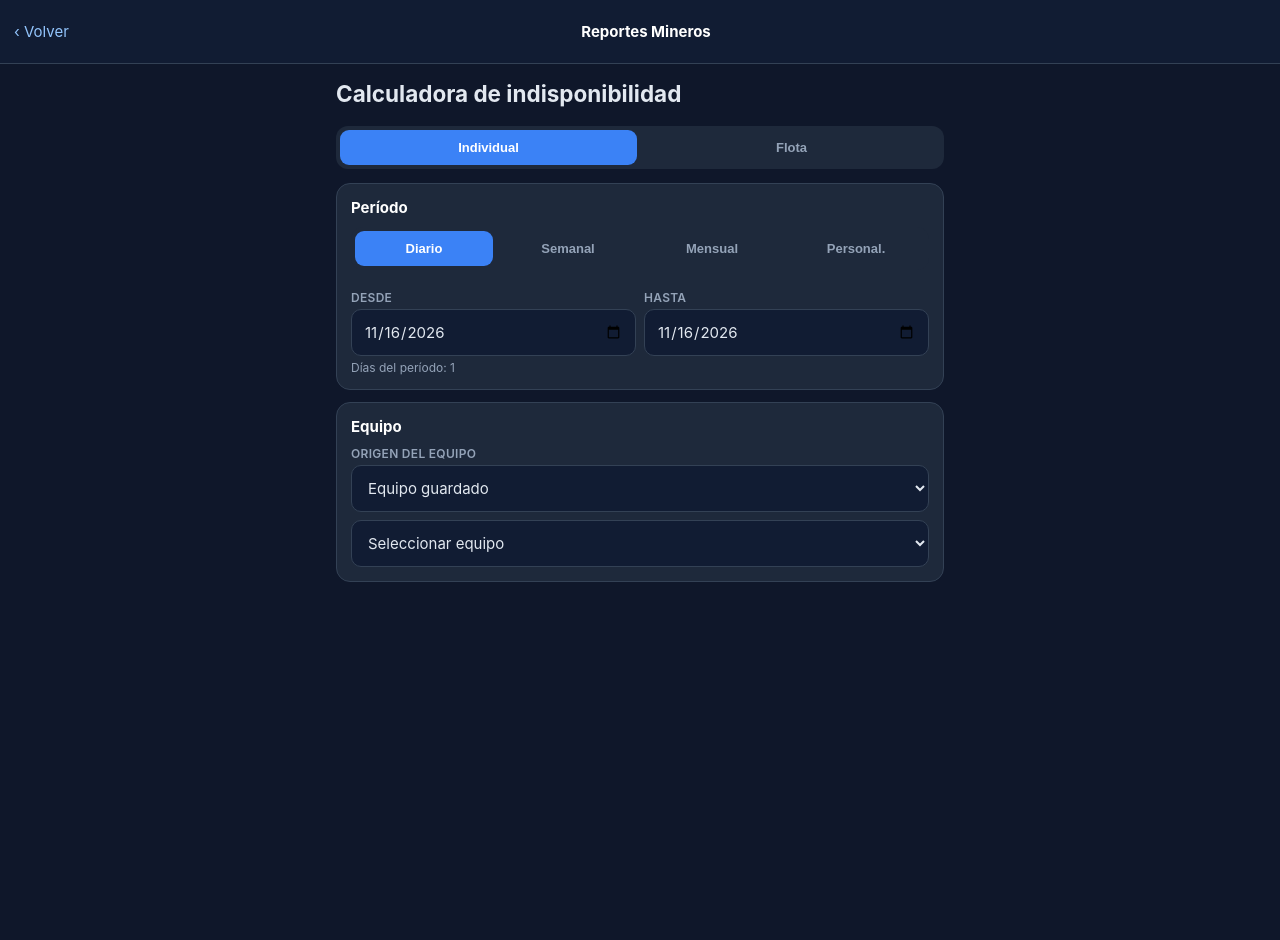
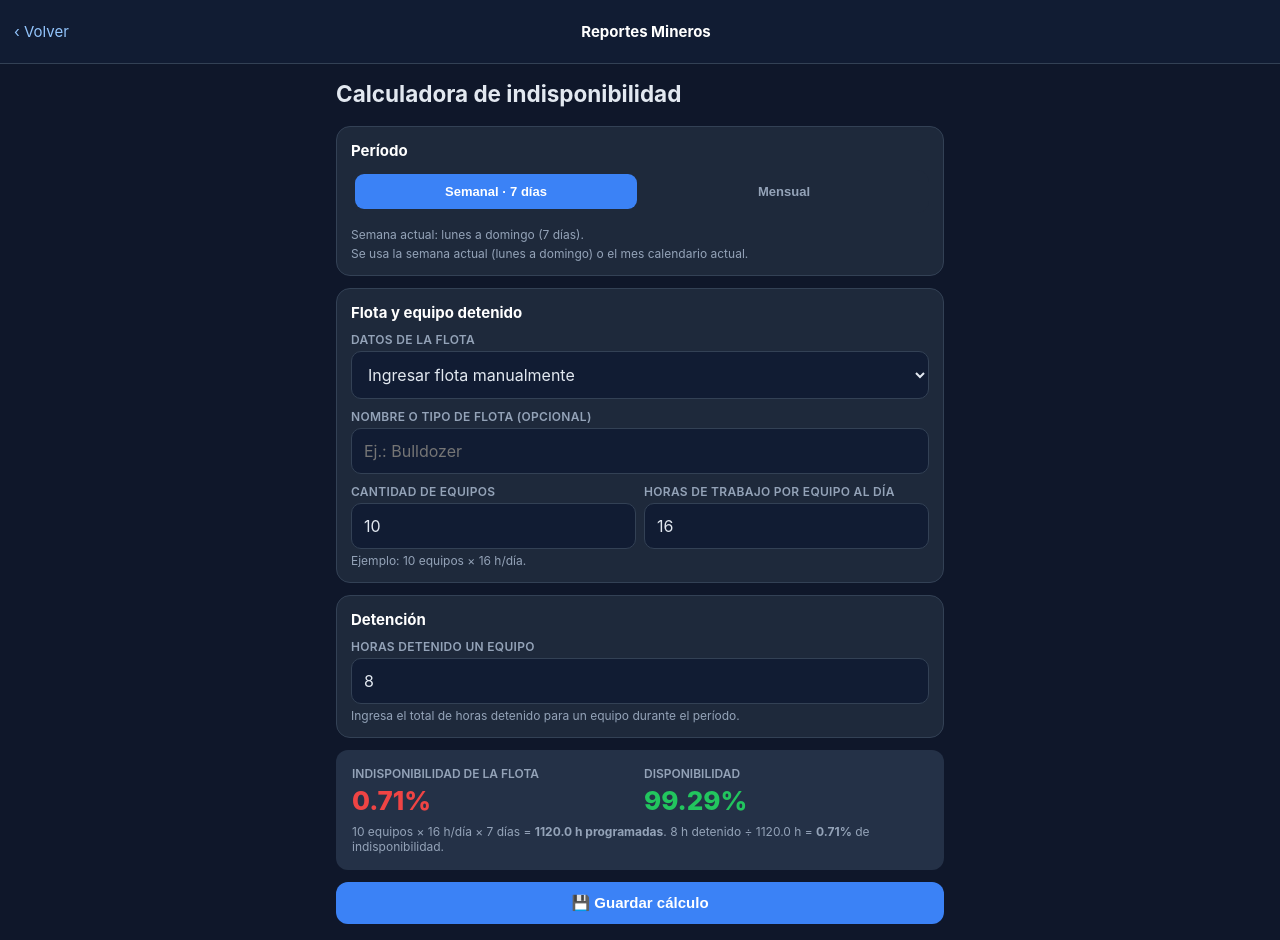
Before and after one commit to adrianmaldonadocortes/reportes-mineros, a React (Vite) app: page /#/calculadora in a window 1280 px wide. Before the commit the page ends 800 px from the top, so only its background shows below. Built offline with nearby package versions, Linux system fonts and the light colour scheme.

Commit message:
Simplify fleet unavailability calculator

```diff
--- a/src/index.css
+++ b/src/index.css
@@ -65,7 +65,7 @@ body {
 .label { display: block; font-size: 12px; color: var(--muted); margin: 10px 0 4px; font-weight: 600; text-transform: uppercase; letter-spacing: .3px; }
 .input, .select, .textarea {
   width: 100%; min-width: 0; max-width: 100%; padding: 12px; border-radius: 10px; border: 1px solid var(--border);
-  background: var(--bg-2); color: var(--text); font-size: 15px; font-family: inherit;
+  background: var(--bg-2); color: var(--text); font-size: 16px; font-family: inherit;
   outline: none;
 }
 .input:focus, .select:focus, .textarea:focus { border-color: var(--blue); }
@@ -102,6 +102,14 @@ th { color: var(--muted); font-weight: 600; font-size: 11px; text-transform: upp
 .toast { position: fixed; bottom: 20px; left: 50%; transform: translateX(-50%); background: var(--card-2); border: 1px solid var(--border); padding: 12px 20px; border-radius: 10px; z-index: 100; font-size: 14px; }
 .fab { position: fixed; bottom: 24px; right: 24px; width: 56px; height: 56px; border-radius: 50%; background: var(--orange); color: #fff; font-size: 26px; border: none; box-shadow: 0 6px 20px rgba(249,115,22,.4); cursor: pointer; z-index: 50; }
 .helper { font-size: 12px; color: var(--muted); margin-top: 4px; }
+.date-row { display: grid; grid-template-columns: minmax(0, 1fr); gap: 12px; width: 100%; min-width: 0; }
+.date-row > div { width: 100%; min-width: 0; max-width: 100%; overflow: hidden; }
+.date-row input[type="date"] {
+  display: block; box-sizing: border-box; inline-size: 100%; width: 100%; min-inline-size: 0; min-width: 0;
+  max-inline-size: 100%; max-width: 100%; font-size: 16px; -webkit-appearance: none; appearance: none;
+}
+.calculation-table { overflow-x: auto; }
+.table-sub { font-size: 11px; color: var(--muted); }
 hr { border: none; border-top: 1px solid var(--border); margin: 14px 0; }
 
 @media (max-width: 520px) {
@@ -113,9 +121,10 @@ hr { border: none; border-top: 1px solid var(--border); margin: 14px 0; }
   .tile-title, .tile-sub { overflow-wrap: anywhere; }
   .row { flex-wrap: wrap; }
   .row > * { flex-basis: calc(50% - 4px); }
-  .date-row { flex-direction: column; align-items: stretch; }
-  .date-row > * { flex-basis: auto; width: 100%; }
-  .date-row input[type="date"] { min-width: 0; width: 100%; font-size: 14px; }
+  .period-tabs { flex-wrap: wrap; }
+  .period-tabs .tab { flex: 1 1 100px; padding: 10px 6px; font-size: 12px; }
+  .date-row { grid-template-columns: minmax(0, 1fr); }
+  .date-row input[type="date"] { padding-inline: 8px; }
   .card { min-width: 0; padding: 12px; }
   .card[style*="padding: 0"] { overflow-x: auto; }
   table { table-layout: fixed; }
--- a/src/pages/CalculatorPage.tsx
+++ b/src/pages/CalculatorPage.tsx
@@ -1,84 +1,80 @@
 import { useEffect, useMemo, useState } from 'react';
-import { CalculationRow, Calculation, Equipment, Fleet, PeriodType, CalcType } from '../types';
+import type { Calculation, CalculationRow, Equipment, Fleet, PeriodType } from '../types';
 import { listEquipment, listFleets, saveCalculation, uid } from '../db';
-import { daysBetween, toDateInput, formatDate } from '../utils';
+
+type Period = Exclude<PeriodType, 'daily'>;
+
+const pad = (value: number) => String(value).padStart(2, '0');
+const dateInput = (date: Date) => `${date.getFullYear()}-${pad(date.getMonth() + 1)}-${pad(date.getDate())}`;
+
+function currentPeriod(period: Period) {
+  const now = new Date();
+  if (period === 'monthly') {
+    const start = new Date(now.getFullYear(), now.getMonth(), 1);
+    const end = new Date(now.getFullYear(), now.getMonth() + 1, 0);
+    return { startDate: dateInput(start), endDate: dateInput(end), days: end.getDate() };
+  }
+  const start = new Date(now.getFullYear(), now.getMonth(), now.getDate());
+  start.setDate(start.getDate() - ((start.getDay() + 6) % 7));
+  const end = new Date(start);
+  end.setDate(end.getDate() + 6);
+  return { startDate: dateInput(start), endDate: dateInput(end), days: 7 };
+}
 
 export default function CalculatorPage() {
   const [equipments, setEquipments] = useState<Equipment[]>([]);
   const [fleets, setFleets] = useState<Fleet[]>([]);
-  const [type, setType] = useState<CalcType>('individual');
-  const [period, setPeriod] = useState<PeriodType>('daily');
-  const [startDate, setStartDate] = useState(toDateInput(new Date().toISOString()));
-  const [endDate, setEndDate] = useState(toDateInput(new Date().toISOString()));
-  const [selectedFleet, setSelectedFleet] = useState<string>('');
-  const [selectedEquipment, setSelectedEquipment] = useState<string>('');
-  const [individualSource, setIndividualSource] = useState<'registered' | 'fleet' | 'manual'>('registered');
-  const [manualEquipment, setManualEquipment] = useState({ internalNumber: '', name: '', dailyHours: 24 });
-  const [individualHours, setIndividualHours] = useState<number>(0);
-  const [fleetHours, setFleetHours] = useState<Record<string, number>>({});
+  const [period, setPeriod] = useState<Period>('weekly');
+  const [source, setSource] = useState<'registered' | 'manual'>('registered');
+  const [selectedEquipment, setSelectedEquipment] = useState('');
+  const [manualFleet, setManualFleet] = useState({ name: '', count: 10, dailyHours: 16 });
+  const [stoppedHours, setStoppedHours] = useState(8);
   const [saved, setSaved] = useState<string | null>(null);
 
   useEffect(() => {
     (async () => {
-      setEquipments(await listEquipment());
-      setFleets(await listFleets());
+      const [equipmentList, fleetList] = await Promise.all([listEquipment(), listFleets()]);
+      setEquipments(equipmentList.filter(e => e.status === 'active'));
+      setFleets(fleetList);
+      if (equipmentList.some(e => e.status === 'active')) setSelectedEquipment(equipmentList.find(e => e.status === 'active')!.id);
+      else setSource('manual');
     })();
   }, []);
 
-  const applyPeriod = (p: PeriodType) => {
-    setPeriod(p);
-    const start = new Date(startDate);
-    if (p === 'daily') setEndDate(toDateInput(start.toISOString()));
-    if (p === 'weekly') { const e = new Date(start); e.setDate(e.getDate() + 6); setEndDate(toDateInput(e.toISOString())); }
-    if (p === 'monthly') { const e = new Date(start); e.setDate(e.getDate() + 29); setEndDate(toDateInput(e.toISOString())); }
-  };
+  const equipment = equipments.find(e => e.id === selectedEquipment);
+  const equipmentFleet = equipment?.fleetId
+    ? equipments.filter(e => e.fleetId === equipment.fleetId)
+    : equipment ? [equipment] : [];
+  const fleetCount = source === 'manual' ? manualFleet.count : equipmentFleet.length;
+  const fleetDailyHours = source === 'manual'
+    ? manualFleet.count * manualFleet.dailyHours
+    : equipmentFleet.reduce((sum, e) => sum + e.dailyHours, 0);
+  const fleetName = source === 'manual'
+    ? manualFleet.name.trim() || 'Flota ingresada manualmente'
+    : (fleets.find(f => f.id === equipment?.fleetId)?.name || equipment?.name || 'Flota');
+  const { startDate, endDate, days } = useMemo(() => currentPeriod(period), [period]);
+  const totalProgrammed = fleetDailyHours * days;
+  const unavailability = totalProgrammed > 0 ? (stoppedHours / totalProgrammed) * 100 : 0;
+  const availability = 100 - unavailability;
+  const canCalculate = fleetCount > 0 && fleetDailyHours > 0 && stoppedHours >= 0;
 
-  const days = useMemo(() => daysBetween(startDate, endDate), [startDate, endDate]);
-
-  const fleetEquipments = useMemo(
-    () => equipments.filter(e => e.status === 'active' && e.fleetId === selectedFleet),
-    [equipments, selectedFleet]
-  );
-
-  const rows: CalculationRow[] = useMemo(() => {
-    if (type === 'individual') {
-      if (individualSource === 'manual') {
-        const internalNumber = manualEquipment.internalNumber.trim() || manualEquipment.name.trim();
-        if (!internalNumber || manualEquipment.dailyHours <= 0) return [];
-        return [{
-          equipmentId: 'manual', internalNumber, name: manualEquipment.name.trim() || 'Equipo manual',
-          dailyHours: manualEquipment.dailyHours, stoppedHours: individualHours
-        }];
-      }
-      const eq = equipments.find(e => e.id === selectedEquipment);
-      if (!eq) return [];
-      return [{
-        equipmentId: eq.id, internalNumber: eq.internalNumber, name: eq.name || eq.type,
-        dailyHours: eq.dailyHours, stoppedHours: individualHours
-      }];
-    } else {
-      return fleetEquipments.map(e => ({
-        equipmentId: e.id, internalNumber: e.internalNumber, name: e.name || e.type,
-        dailyHours: e.dailyHours, stoppedHours: fleetHours[e.id] || 0
-      }));
-    }
-  }, [type, individualSource, manualEquipment, selectedEquipment, equipments, individualHours, fleetEquipments, fleetHours]);
-
-  const totalProgrammed = rows.reduce((s, r) => s + r.dailyHours * days, 0);
-  const totalStopped = rows.reduce((s, r) => s + r.stoppedHours, 0);
-  const unavailability = totalProgrammed > 0 ? (totalStopped / totalProgrammed) * 100 : 0;
-  const availability = 100 - unavailability;
+  const rows: CalculationRow[] = canCalculate ? [{
+    equipmentId: source === 'manual' ? 'manual-fleet' : equipment?.id || '',
+    internalNumber: `${fleetCount} equipos`,
+    name: source === 'manual' ? manualFleet.name.trim() || 'Flota manual' : fleetName,
+    dailyHours: fleetDailyHours,
+    stoppedHours
+  }] : [];
 
   const save = async () => {
-    if (!rows.length) { alert('Sin datos para guardar.'); return; }
-    const c: Calculation = {
-      id: uid(), type, period, startDate, endDate, days,
-      fleetId: type === 'fleet' ? selectedFleet : undefined,
-      fleetName: type === 'fleet' ? fleets.find(f => f.id === selectedFleet)?.name : undefined,
-      rows, totalProgrammed, totalStopped, unavailability, availability,
-      createdAt: Date.now()
+    if (!canCalculate) return;
+    const calculation: Calculation = {
+      id: uid(), type: 'fleet', period, startDate, endDate, days,
+      fleetId: source === 'registered' ? equipment?.fleetId : undefined,
+      fleetName, rows, totalProgrammed, totalStopped: stoppedHours,
+      unavailability, availability, createdAt: Date.now()
     };
-    await saveCalculation(c);
+    await saveCalculation(calculation);
     setSaved('Cálculo guardado en el historial.');
     setTimeout(() => setSaved(null), 2500);
   };
@@ -87,115 +83,74 @@ export default function CalculatorPage() {
     <>
       <h2 style={{ marginTop: 0 }}>Calculadora de indisponibilidad</h2>
 
-      <div className="tabs">
-        <button className={'tab ' + (type === 'individual' ? 'active' : '')} onClick={() => setType('individual')}>Individual</button>
-        <button className={'tab ' + (type === 'fleet' ? 'active' : '')} onClick={() => setType('fleet')}>Flota</button>
+      <div className="card">
+        <div className="card-title">Período</div>
+        <div className="tabs period-tabs">
+          <button className={'tab ' + (period === 'weekly' ? 'active' : '')} onClick={() => setPeriod('weekly')}>Semanal · 7 días</button>
+          <button className={'tab ' + (period === 'monthly' ? 'active' : '')} onClick={() => setPeriod('monthly')}>Mensual</button>
+        </div>
+        <div className="helper">{period === 'weekly' ? 'Semana actual: lunes a domingo (7 días).' : `Mes calendario actual (${days} días).`}</div>
+        <div className="helper">Se usa la semana actual (lunes a domingo) o el mes calendario actual.</div>
       </div>
 
       <div className="card">
-        <div className="card-title">Período</div>
-        <div className="tabs" style={{ marginBottom: 10 }}>
-          <button className={'tab ' + (period === 'daily' ? 'active' : '')} onClick={() => applyPeriod('daily')}>Diario</button>
-          <button className={'tab ' + (period === 'weekly' ? 'active' : '')} onClick={() => applyPeriod('weekly')}>Semanal</button>
-          <button className={'tab ' + (period === 'monthly' ? 'active' : '')} onClick={() => applyPeriod('monthly')}>Mensual</button>
-          <button className={'tab ' + (period === 'custom' ? 'active' : '')} onClick={() => applyPeriod('custom')}>Personal.</button>
+        <div className="card-title">Flota y equipo detenido</div>
+        <label className="label" htmlFor="fleet-source">Datos de la flota</label>
+        <select id="fleet-source" className="select" value={source}
+          onChange={e => setSource(e.target.value as 'registered' | 'manual')}>
+          <option value="registered">Elegir un equipo guardado</option>
+          <option value="manual">Ingresar flota manualmente</option>
+        </select>
+
+        {source === 'registered' ? <>
+          <label className="label" htmlFor="equipment-select">Equipo detenido</label>
+          <select id="equipment-select" className="select" value={selectedEquipment} onChange={e => setSelectedEquipment(e.target.value)}>
+            <option value="">Seleccionar equipo</option>
+            {equipments.map(e => {
+              const fleet = fleets.find(f => f.id === e.fleetId);
+              return <option key={e.id} value={e.id}>
+                {e.internalNumber} · {e.name || e.type}{fleet ? ` · Flota: ${fleet.name}` : ' · Sin flota'}
+              </option>;
+            })}
+          </select>
+          {equipment && <div className="helper">
+            {equipment.fleetId
+              ? `${equipmentFleet.length} equipo(s) en la flota · ${fleetDailyHours} horas programadas por día en total.`
+              : 'Este equipo no está asociado a una flota guardada; se calculará como un equipo.'}
+          </div>}
+        </> : <>
+          <label className="label" htmlFor="manual-fleet-name">Nombre o tipo de flota (opcional)</label>
+          <input id="manual-fleet-name" className="input" placeholder="Ej.: Bulldozer" value={manualFleet.name}
+            onChange={e => setManualFleet(v => ({ ...v, name: e.target.value }))} />
+          <div className="row">
+            <div>
+              <label className="label" htmlFor="manual-fleet-count">Cantidad de equipos</label>
+              <input id="manual-fleet-count" className="input" type="number" min="1" step="1" value={manualFleet.count}
+                onChange={e => setManualFleet(v => ({ ...v, count: Number(e.target.value) || 0 }))} />
             </div>
-        <div className="row date-row">
-          <div><label className="label">Desde</label><input className="input" type="date" value={startDate} onChange={e => setStartDate(e.target.value)} /></div>
-          <div><label className="label">Hasta</label><input className="input" type="date" value={endDate} onChange={e => setEndDate(e.target.value)} /></div>
+            <div>
+              <label className="label" htmlFor="manual-fleet-hours">Horas de trabajo por equipo al día</label>
+              <input id="manual-fleet-hours" className="input" type="number" min="0.5" step="0.5" value={manualFleet.dailyHours}
+                onChange={e => setManualFleet(v => ({ ...v, dailyHours: Number(e.target.value) || 0 }))} />
             </div>
-        <div className="helper">Días del período: {days}</div>
+          </div>
+          <div className="helper">Ejemplo: 10 equipos × 16 h/día.</div>
+        </>}
       </div>
 
-      {type === 'individual' && (
       <div className="card">
-          <div className="card-title">Equipo</div>
-          <label className="label" htmlFor="equipment-source">Origen del equipo</label>
-          <select id="equipment-source" className="select" value={individualSource}
-            onChange={e => { setIndividualSource(e.target.value as typeof individualSource); setSelectedEquipment(''); }}>
-            <option value="registered">Equipo guardado</option>
-            <option value="fleet">Elegir desde mi flota</option>
-            <option value="manual">Ingresar equipo manualmente</option>
-          </select>
-          {individualSource === 'registered' && (
-            <select className="select" style={{ marginTop: 8 }} value={selectedEquipment} onChange={e => setSelectedEquipment(e.target.value)}>
-              <option value="">Seleccionar equipo</option>
-              {equipments.map(e => <option key={e.id} value={e.id}>{e.internalNumber} · {e.name || e.type} ({e.dailyHours}h/día)</option>)}
-            </select>
-          )}
-          {individualSource === 'fleet' && <>
-            <label className="label" htmlFor="individual-fleet">Flota</label>
-            <select id="individual-fleet" className="select" value={selectedFleet}
-              onChange={e => { setSelectedFleet(e.target.value); setSelectedEquipment(''); }}>
-              <option value="">Seleccionar flota</option>
-              {fleets.map(f => <option key={f.id} value={f.id}>{f.name}</option>)}
-            </select>
-            <label className="label" htmlFor="fleet-equipment">Equipo de la flota</label>
-            <select id="fleet-equipment" className="select" value={selectedEquipment} onChange={e => setSelectedEquipment(e.target.value)}>
-              <option value="">Seleccionar equipo</option>
-              {fleetEquipments.map(e => <option key={e.id} value={e.id}>{e.internalNumber} · {e.name || e.type} ({e.dailyHours}h/día)</option>)}
-            </select>
-          </>}
-          {individualSource === 'manual' && <>
-            <label className="label">N° interno (o nombre del equipo)</label>
-            <input className="input" value={manualEquipment.internalNumber}
-              onChange={e => setManualEquipment(v => ({ ...v, internalNumber: e.target.value }))} />
-            <label className="label">Nombre / descripción</label>
-            <input className="input" value={manualEquipment.name}
-              onChange={e => setManualEquipment(v => ({ ...v, name: e.target.value }))} />
-            <label className="label">Horas programadas por día</label>
-            <input className="input" type="number" min="0.5" step="0.5" value={manualEquipment.dailyHours}
-              onChange={e => setManualEquipment(v => ({ ...v, dailyHours: Number(e.target.value) || 0 }))} />
-            {!manualEquipment.internalNumber.trim() && !manualEquipment.name.trim() &&
-              <div className="helper">Ingresa un número interno o el nombre del equipo para calcular.</div>}
-          </>}
-          {(individualSource === 'manual' ? rows.length > 0 : selectedEquipment !== '') && (
-            <>
-              <label className="label">Horas detenidas (total del período)</label>
-              <input className="input" type="number" min="0" step="0.5" value={individualHours}
-                onChange={e => setIndividualHours(Number(e.target.value) || 0)} />
-              <div className="helper">Ingresa el total UNA vez. No se multiplica por los días.</div>
-            </>
-          )}
+        <div className="card-title">Detención</div>
+        <label className="label" htmlFor="stopped-hours">Horas detenido un equipo</label>
+        <input id="stopped-hours" className="input" type="number" min="0" step="0.5" value={stoppedHours}
+          onChange={e => setStoppedHours(Number(e.target.value) || 0)} />
+        <div className="helper">Ingresa el total de horas detenido para un equipo durante el período.</div>
       </div>
-      )}
 
-      {type === 'fleet' && (
-        <div className="card">
-          <div className="card-title">Flota</div>
-          <select className="select" value={selectedFleet} onChange={e => { setSelectedFleet(e.target.value); setFleetHours({}); }}>
-            <option value="">Seleccionar flota</option>
-            {fleets.map(f => <option key={f.id} value={f.id}>{f.name}</option>)}
-          </select>
-          {fleetEquipments.length > 0 && (
-            <div style={{ marginTop: 12 }}>
-              {fleetEquipments.map(e => (
-                <div key={e.id} style={{ display: 'flex', gap: 8, alignItems: 'center', marginBottom: 8 }}>
-                  <div style={{ flex: 1, fontSize: 13 }}>
-                    <strong>{e.internalNumber}</strong> {e.name || e.type}
-                    <div style={{ fontSize: 11, color: 'var(--muted)' }}>{e.dailyHours}h/día</div>
-                  </div>
-                  <input className="input" type="number" min="0" step="0.5" style={{ width: 100 }}
-                    placeholder="0 h"
-                    value={fleetHours[e.id] || 0}
-                    onChange={ev => setFleetHours(h => ({ ...h, [e.id]: Number(ev.target.value) || 0 }))} />
-                </div>
-              ))}
-              <div className="helper">Ingresa el TOTAL de horas detenidas por equipo en todo el período. No multipliques por días.</div>
-            </div>
-          )}
-          {selectedFleet && fleetEquipments.length === 0 && (
-            <div className="empty">Esta flota no tiene equipos activos.</div>
-          )}
-        </div>
-      )}
-
-      {rows.length > 0 && (
-        <>
+      {canCalculate && <>
         <div className="result-box">
           <div className="row">
             <div>
-                <div className="result-label">Indisponibilidad</div>
+              <div className="result-label">Indisponibilidad de la flota</div>
               <div className="result-value bad">{unavailability.toFixed(2)}%</div>
             </div>
             <div>
@@ -204,38 +159,13 @@ export default function CalculatorPage() {
             </div>
           </div>
           <div className="helper" style={{ marginTop: 8 }}>
-              Programado: <strong>{totalProgrammed.toFixed(1)} h</strong> · Detenido: <strong>{totalStopped.toFixed(1)} h</strong> · {days} día(s)
+            {fleetCount} equipos × {source === 'manual' ? manualFleet.dailyHours : equipmentFleet.length ? (fleetDailyHours / fleetCount).toFixed(1) : 0} h/día × {days} días = <strong>{totalProgrammed.toFixed(1)} h programadas</strong>.
+            {' '}{stoppedHours} h detenido ÷ {totalProgrammed.toFixed(1)} h = <strong>{unavailability.toFixed(2)}%</strong> de indisponibilidad.
           </div>
         </div>
-
-          <div className="card" style={{ padding: 0 }}>
-            <table>
-              <thead>
-                <tr><th>Equipo</th><th>Prog.</th><th>Det.</th><th>Indiv.</th><th>Aporte</th></tr>
-              </thead>
-              <tbody>
-                {rows.map(r => {
-                  const prog = r.dailyHours * days;
-                  const indiv = prog > 0 ? (r.stoppedHours / prog) * 100 : 0;
-                  const aport = totalProgrammed > 0 ? (r.stoppedHours / totalProgrammed) * 100 : 0;
-                  return (
-                    <tr key={r.equipmentId}>
-                      <td><strong>{r.internalNumber}</strong><div style={{ fontSize: 10, color: 'var(--muted)' }}>{r.name}</div></td>
-                      <td>{prog.toFixed(0)}h</td>
-                      <td>{r.stoppedHours}h</td>
-                      <td>{indiv.toFixed(1)}%</td>
-                      <td>{aport.toFixed(2)}%</td>
-                    </tr>
-                  );
-                })}
-              </tbody>
-            </table>
-          </div>
-
         <button className="btn" onClick={save}>💾 Guardar cálculo</button>
         {saved && <div className="toast">{saved}</div>}
-        </>
-      )}
+      </>}
     </>
   );
 }
--- a/src/utils.ts
+++ b/src/utils.ts
@@ -1,6 +1,8 @@
 export const formatDate = (iso: string) => {
   if (!iso) return '-';
-  const d = new Date(iso);
+  const d = /^\d{4}-\d{2}-\d{2}$/.test(iso)
+    ? new Date(`${iso}T12:00:00`)
+    : new Date(iso);
   if (isNaN(d.getTime())) return iso;
   return d.toLocaleDateString('es-CL', { day: '2-digit', month: '2-digit', year: 'numeric' });
 };
```
Lines whose indentation alone changed are shown as unchanged.
